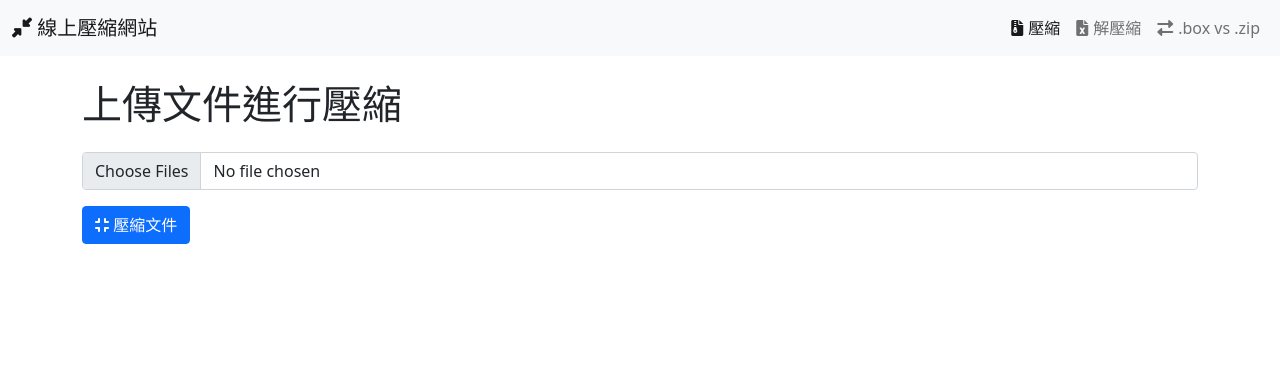
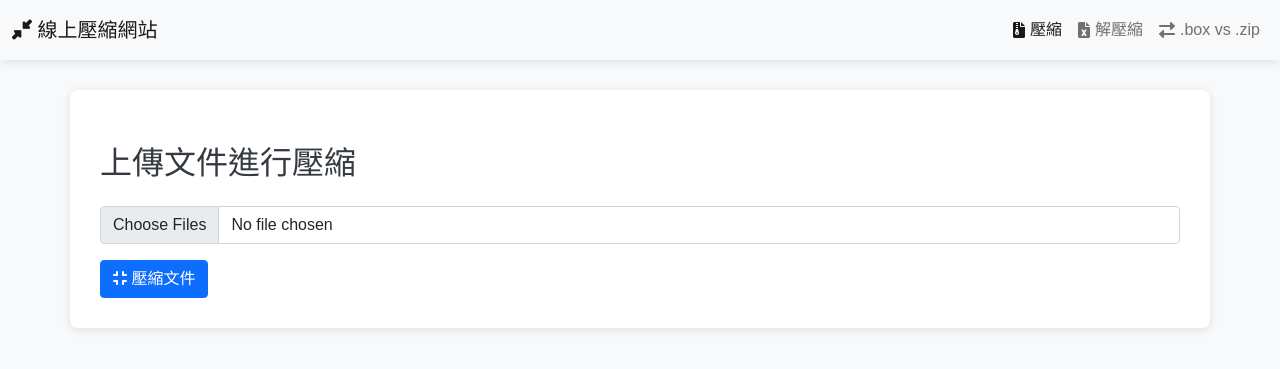
Before and after one commit to oinktech/.box, a Flask app: page / in a window 1280 px wide. Shown: the top 369 px of the page. Run offline with Flask 3, Linux system fonts and the light colour scheme; some libraries are stand-ins or nearby versions.

Commit message:
Update index.html

```diff
--- a/templates/index.html
+++ b/templates/index.html
@@ -4,17 +4,48 @@
     <meta charset="UTF-8">
     <meta name="viewport" content="width=device-width, initial-scale=1.0">
     <title>壓縮文件</title>
-    <link href="https://cdn.jsdelivr.net/npm/bootstrap@5.1.3/dist/css/bootstrap.min.css" rel="stylesheet">
+
     <link href="https://cdnjs.cloudflare.com/ajax/libs/font-awesome/6.0.0-beta3/css/all.min.css" rel="stylesheet">
     <link href="https://cdnjs.cloudflare.com/ajax/libs/animate.css/4.1.1/animate.min.css" rel="stylesheet">
     <link href="https://cdnjs.cloudflare.com/ajax/libs/aos/2.3.4/aos.css" rel="stylesheet">
+    <link href="https://stackpath.bootstrapcdn.com/bootstrap/5.1.3/css/bootstrap.min.css" rel="stylesheet">
     <style>
+        body {
+            background-color: #f8f9fa; /* 背景顏色 */
+            font-family: 'Arial', sans-serif; /* 字體 */
+        }
+        .navbar {
+            box-shadow: 0 2px 10px rgba(0, 0, 0, 0.1); /* 將陰影添加到導航欄 */
+        }
         .nav-link {
             display: flex; /* 使用 flexbox 確保圖標和文字顯示在同一行 */
             align-items: center; /* 垂直置中對齊 */
+            padding: 10px 15px; /* 調整內邊距 */
         }
         .nav-link i {
             margin-right: 5px; /* 圖標與文字之間的間距 */
+        }
+        .container {
+            background-color: #ffffff; /* 容器背景顏色 */
+            padding: 30px; /* 調整內邊距 */
+            border-radius: 8px; /* 圓角邊框 */
+            box-shadow: 0 2px 10px rgba(0, 0, 0, 0.1); /* 添加陰影 */
+            margin-top: 30px; /* 調整上邊距 */
+        }
+        h1 {
+            font-size: 2rem; /* 調整標題字體大小 */
+            margin-bottom: 20px; /* 調整底部間距 */
+            color: #343a40; /* 標題顏色 */
+        }
+        .btn-primary {
+            transition: background-color 0.3s ease, transform 0.3s ease; /* 按鈕過渡效果 */
+        }
+        .btn-primary:hover {
+            background-color: #0056b3; /* hover 顏色 */
+            transform: translateY(-2px); /* hover 效果 */
+        }
+        .alert {
+            transition: all 0.3s ease; /* 警告框過渡效果 */
         }
     </style>
 </head>
```
